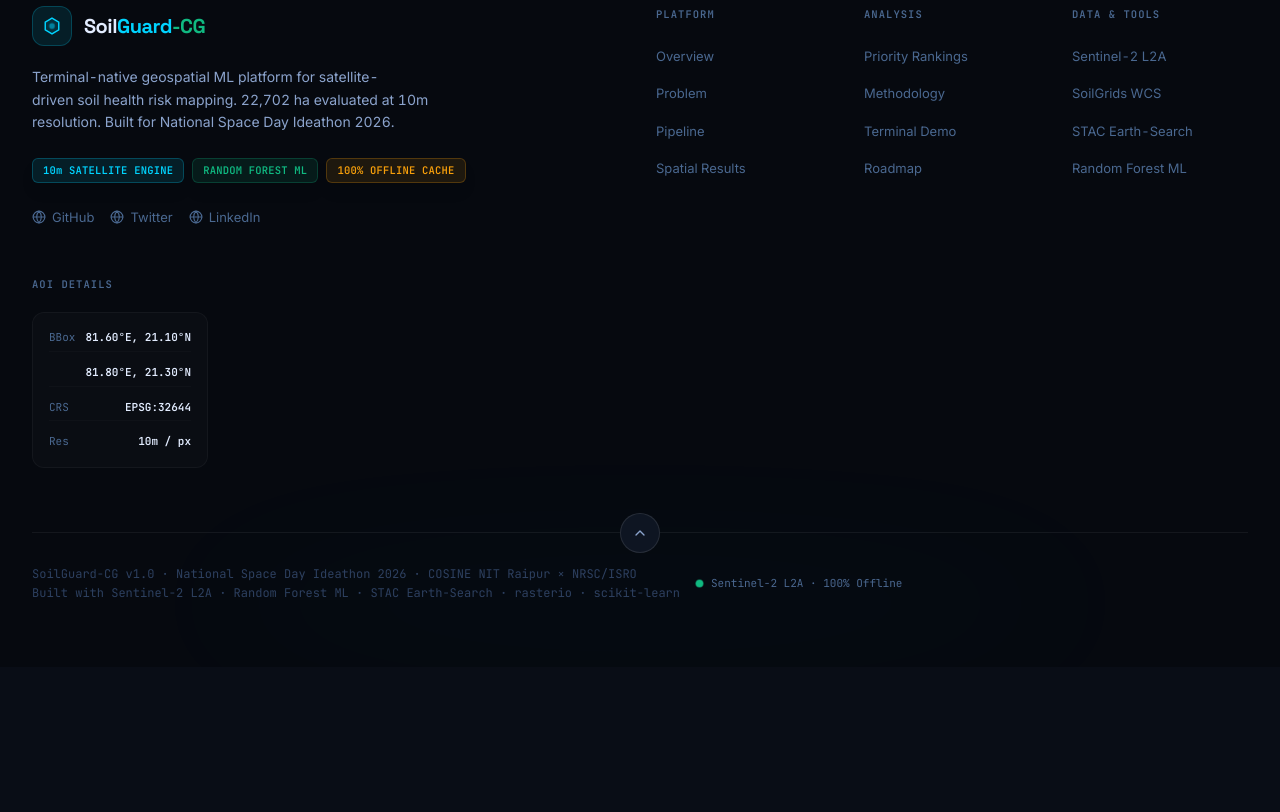
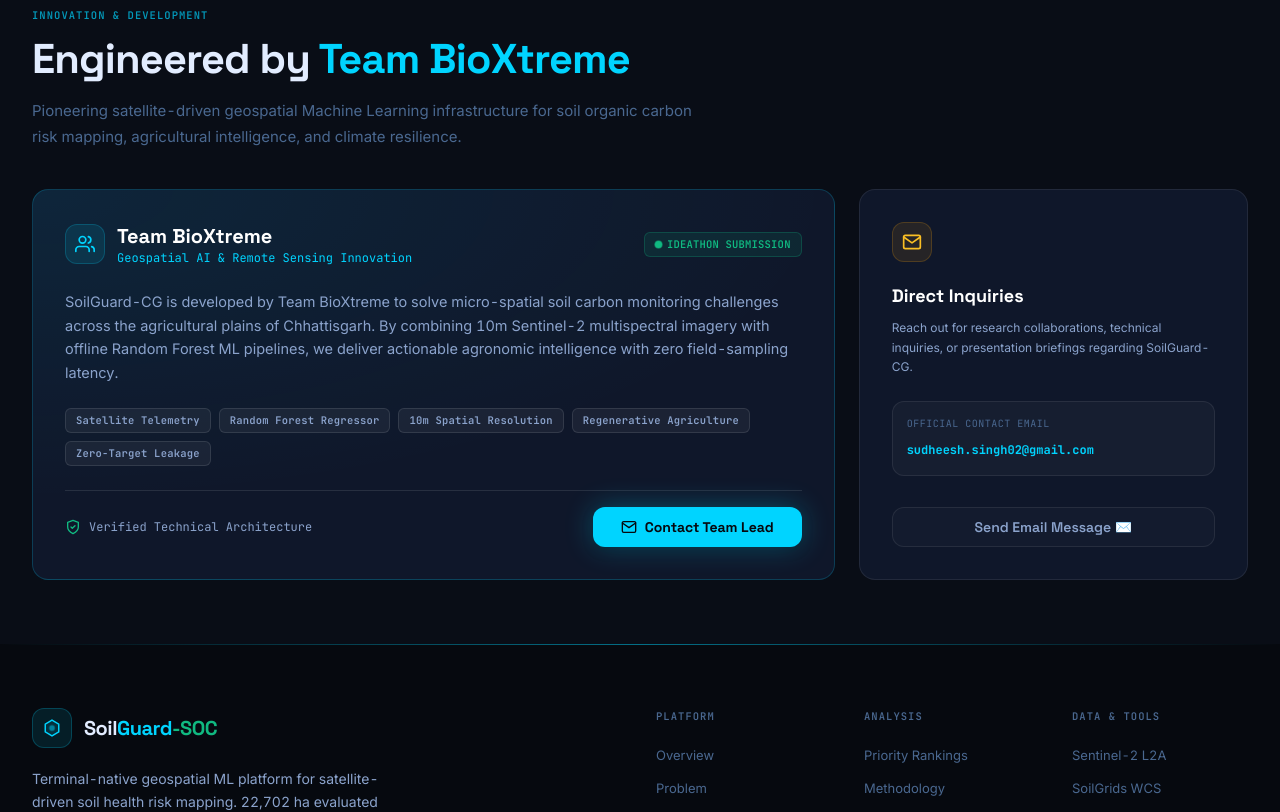
Before and after one commit to Sudheesh02/soilguard-cg, a Next.js app in the folder soilguard-nextjs/: page / in a window 1280 px wide. Shown: the part 10340-11152 px from the top of the page. Before the commit the page ends 11007 px from the top, so only its background shows below. Built offline with nearby package versions, Linux system fonts and the light colour scheme.

Commit message:
feat: add Team BioXtreme section and functional footer navigation

```diff
--- a/soilguard-nextjs/app/page.tsx
+++ b/soilguard-nextjs/app/page.tsx
@@ -10,6 +10,7 @@ import RankingsSection   from '@/components/RankingsSection';
 import MethodologySection from '@/components/MethodologySection';
 import TerminalSection   from '@/components/TerminalSection';
 import RoadmapSection    from '@/components/RoadmapSection';
+import TeamSection       from '@/components/TeamSection';
 import Footer            from '@/components/Footer';
 import LightboxModal     from '@/components/LightboxModal';
 
@@ -35,6 +36,7 @@ export default function Home() {
         <MethodologySection />
         <TerminalSection   />
         <RoadmapSection    />
+        <TeamSection       />
         <Footer            />
       </main>
 
--- a/soilguard-nextjs/components/Footer.tsx
+++ b/soilguard-nextjs/components/Footer.tsx
@@ -6,9 +6,9 @@ const LINKS = [
   {
     title: 'Platform',
     items: [
-      { label: 'Overview',      href: '#overview' },
-      { label: 'Problem',       href: '#problem' },
-      { label: 'Pipeline',      href: '#pipeline' },
+      { label: 'Overview',        href: '#overview' },
+      { label: 'Problem',         href: '#problem' },
+      { label: 'Pipeline',        href: '#pipeline' },
       { label: 'Spatial Results', href: '#results' },
     ],
   },
@@ -24,32 +24,32 @@ const LINKS = [
   {
     title: 'Data & Tools',
     items: [
-      { label: 'Sentinel-2 L2A',  href: '#' },
-      { label: 'SoilGrids WCS',   href: '#' },
-      { label: 'STAC Earth-Search', href: '#' },
-      { label: 'Random Forest ML', href: '#' },
+      { label: 'Sentinel-2 L2A',    href: '#pipeline' },
+      { label: 'SoilGrids WCS',     href: '#methodology' },
+      { label: 'Random Forest ML',   href: '#pipeline' },
+      { label: 'Team BioXtreme',    href: '#team' },
     ],
   },
 ];
 
 export default function Footer() {
-  const scrollTo = (href: string) =>
-    document.querySelector(href)?.scrollIntoView({ behavior: 'smooth' });
+  const scrollTo = (href: string) => {
+    const el = document.querySelector(href);
+    if (el) {
+      el.scrollIntoView({ behavior: 'smooth' });
+    }
+  };
 
   return (
     <footer className="bg-[#06090f] relative overflow-hidden">
-      {/* Animated top gradient line */}
+      {/* Top divider */}
       <div className="absolute top-0 left-0 right-0 h-[1px] bg-gradient-to-r from-transparent via-[#00d4ff] to-transparent opacity-50" />
-      <div className="absolute top-0 left-0 right-0 h-[2px] bg-gradient-to-r from-transparent via-[#10b981] to-transparent opacity-30 animate-[shimmer_3s_infinite]" />
-
-      {/* Background glow */}
-      <div className="absolute bottom-0 left-1/2 -translate-x-1/2 w-3/4 h-32 bg-[#00d4ff] opacity-[0.02] rounded-[100%] blur-[80px]" />
 
       <div className="max-w-7xl mx-auto px-4 sm:px-6 lg:px-8 py-16 relative z-10">
 
         <div className="grid grid-cols-1 md:grid-cols-12 gap-y-12 gap-x-8 mb-16">
 
-          {/* Brand & Mission (Asymmetric wide column) */}
+          {/* Brand & Mission */}
           <div className="md:col-span-5 lg:col-span-6 pr-4">
             <div className="flex items-center gap-3 mb-5 group">
               <div className="w-10 h-10 rounded-xl bg-[rgba(0,212,255,0.10)] border border-[rgba(0,212,255,0.22)] flex items-center justify-center group-hover:shadow-[0_0_20px_rgba(0,212,255,0.3)] transition-all">
@@ -60,28 +60,30 @@ export default function Footer() {
               </div>
               <span style={{ fontFamily: "'Space Grotesk', sans-serif" }} className="text-[20px] font-extrabold text-[#e2ecff] tracking-tight">
                 Soil<span className="text-[#00d4ff]">Guard</span>
-                <span className="text-[#10b981]">-CG</span>
+                <span className="text-[#10b981]">-SOC</span>
               </span>
             </div>
 
             <p className="text-[14px] text-[#8ba3cc] leading-relaxed mb-6 max-w-md text-balance">
-              Terminal-native geospatial ML platform for satellite-driven soil health risk mapping. {METRICS.bareSoilHa.toLocaleString('en-IN', { maximumFractionDigits: 0 })} ha evaluated at 10m resolution. Built for National Space Day Ideathon 2026.
+              Terminal-native geospatial ML platform for satellite-driven soil health risk mapping. {METRICS.bareSoilHa.toLocaleString('en-IN', { maximumFractionDigits: 0 })} ha evaluated at 10m resolution. Developed by Team BioXtreme.
             </p>
 
             <div className="flex flex-wrap gap-2 mb-6">
-              <span className="badge badge-cyan shadow-lg">10m SATELLITE ENGINE</span>
-              <span className="badge badge-emerald shadow-lg">RANDOM FOREST ML</span>
+              <span className="badge badge-cyan shadow-lg">TEAM BIOXTREME</span>
+              <span className="badge badge-emerald shadow-lg">10m SATELLITE ENGINE</span>
               <span className="badge badge-amber shadow-lg">100% OFFLINE CACHE</span>
             </div>
 
-            {/* Social / Contact */}
-            <div className="flex items-center gap-4">
-              {['GitHub', 'Twitter', 'LinkedIn'].map(s => (
-                <a key={s} href="#" className="text-[13px] text-[#4a6890] hover:text-[#00d4ff] hover:drop-shadow-[0_0_8px_rgba(0,212,255,0.8)] transition-all flex items-center gap-1.5">
-                  <svg width="14" height="14" viewBox="0 0 24 24" fill="none" stroke="currentColor" strokeWidth="2" strokeLinecap="round" strokeLinejoin="round"><circle cx="12" cy="12" r="10"/><line x1="2" y1="12" x2="22" y2="12"/><path d="M12 2a15.3 15.3 0 0 1 4 10 15.3 15.3 0 0 1-4 10 15.3 15.3 0 0 1-4-10 15.3 15.3 0 0 1 4-10z"/></svg>
-                  {s}
-                </a>
-              ))}
+            {/* Direct Email Contact */}
+            <div className="flex items-center gap-3 text-xs font-mono text-[#8ba3cc]">
+              <svg width="16" height="16" viewBox="0 0 24 24" fill="none" stroke="#00d4ff" strokeWidth="2" strokeLinecap="round" strokeLinejoin="round">
+                <path d="M4 4h16c1.1 0 2 .9 2 2v12c0 1.1-.9 2-2 2H4c-1.1 0-2-.9-2-2V6c0-1.1.9-2 2-2z"></path>
+                <polyline points="22,6 12,13 2,6"></polyline>
+              </svg>
+              <span>Contact:</span>
+              <a href="mailto:sudheesh.singh02@gmail.com" className="text-[#00d4ff] hover:underline font-bold">
+                sudheesh.singh02@gmail.com
+              </a>
             </div>
           </div>
 
@@ -92,20 +94,21 @@ export default function Footer() {
               <ul className="space-y-3">
                 {col.items.map(item => (
                   <li key={item.label}>
-                    <a
-                      href={item.href}
-                      onClick={e => { if (item.href.startsWith('#')) { e.preventDefault(); scrollTo(item.href); } }}
-                      className="text-[13px] text-[#4a6890] hover:text-[#8ba3cc] transition-colors cursor-pointer"
+                    <button
+                      type="button"
+                      onClick={() => scrollTo(item.href)}
+                      className="text-[13px] text-[#4a6890] hover:text-[#00d4ff] transition-colors text-left cursor-pointer flex items-center gap-1 group"
                     >
-                      {item.label}
-                    </a>
+                      <span>{item.label}</span>
+                      <span className="opacity-0 group-hover:opacity-100 transition-opacity text-[10px]">›</span>
+                    </button>
                   </li>
                 ))}
               </ul>
             </div>
           ))}
 
-          {/* AOI */}
+          {/* AOI Details */}
           <div className="md:col-span-3 lg:col-span-2">
             <p className="eyebrow mb-5">AOI Details</p>
             <div className="space-y-3 font-mono text-[11px] bg-[rgba(255,255,255,0.02)] p-4 rounded-xl border border-[rgba(255,255,255,0.04)]">
@@ -124,18 +127,18 @@ export default function Footer() {
           </div>
         </div>
 
-        {/* Divider & Bottom bar */}
+        {/* Bottom bar */}
         <div className="border-t border-[rgba(255,255,255,0.06)] pt-8 flex flex-col md:flex-row items-center justify-between gap-6 relative">
           <button
-            onClick={() => scrollTo('body')}
+            onClick={() => scrollTo('#overview')}
             className="absolute -top-5 left-1/2 -translate-x-1/2 w-10 h-10 bg-[#0e1522] border border-[rgba(255,255,255,0.1)] rounded-full flex items-center justify-center text-[#8ba3cc] hover:text-[#00d4ff] hover:border-[#00d4ff] hover:shadow-[0_0_15px_rgba(0,212,255,0.3)] transition-all group"
             aria-label="Back to top"
           >
             <svg width="16" height="16" viewBox="0 0 24 24" fill="none" stroke="currentColor" strokeWidth="2" strokeLinecap="round" strokeLinejoin="round" className="group-hover:-translate-y-0.5 transition-transform"><path d="M18 15l-6-6-6 6"/></svg>
           </button>
-          <div className="flex flex-col md:flex-row items-center justify-between gap-4">
-            <p className="text-[12px] text-[#2d4060] font-mono text-center md:text-left">
-              SoilGuard-CG v1.0 · National Space Day Ideathon 2026 · COSINE NIT Raipur × NRSC/ISRO<br/>
+          <div className="flex flex-col md:flex-row items-center justify-between gap-4 w-full">
+            <p className="text-[12px] text-[#4a6890] font-mono text-center md:text-left">
+              SoilGuard-CG v1.0 · Team BioXtreme (<a href="mailto:sudheesh.singh02@gmail.com" className="text-[#00d4ff] hover:underline">sudheesh.singh02@gmail.com</a>)<br/>
               Built with Sentinel-2 L2A · Random Forest ML · STAC Earth-Search · rasterio · scikit-learn
             </p>
             <div className="flex items-center gap-2">
--- /dev/null
+++ b/soilguard-nextjs/components/TeamSection.tsx
@@ -0,0 +1,137 @@
+'use client';
+import StatCard from '@/components/StatCard';
+
+export default function TeamSection() {
+  return (
+    <section id="team" className="py-16 bg-[#090d16] section-border">
+      <div className="max-w-7xl mx-auto px-4 sm:px-6 lg:px-8">
+
+        {/* Header */}
+        <div className="flex flex-col md:flex-row md:items-end justify-between gap-6 mb-10">
+          <div className="max-w-2xl">
+            <p className="eyebrow eyebrow-cyan mb-3">Innovation & Development</p>
+            <h2 className="section-title mb-4">
+              Engineered by <span className="text-[#00d4ff]">Team BioXtreme</span>
+            </h2>
+            <p className="section-body">
+              Pioneering satellite-driven geospatial Machine Learning infrastructure for soil organic carbon risk mapping, agricultural intelligence, and climate resilience.
+            </p>
+          </div>
+        </div>
+
+        {/* Team Card Grid */}
+        <div className="grid grid-cols-1 md:grid-cols-12 gap-6 items-stretch">
+
+          {/* Main Team Bio Card */}
+          <div className="md:col-span-8">
+            <StatCard
+              className="p-8 h-full relative overflow-hidden flex flex-col justify-between"
+              background="radial-gradient(ellipse 100% 80% at 0% 0%, rgba(0,212,255,0.08), transparent), #0f172a"
+              border="1px solid rgba(0,212,255,0.2)"
+            >
+              <div>
+                <div className="flex items-center justify-between mb-6">
+                  <div className="flex items-center gap-3">
+                    <div className="w-10 h-10 rounded-xl bg-[#00d4ff]/10 border border-[#00d4ff]/20 flex items-center justify-center text-[#00d4ff]">
+                      <svg width="20" height="20" viewBox="0 0 24 24" fill="none" stroke="currentColor" strokeWidth="2" strokeLinecap="round" strokeLinejoin="round">
+                        <path d="M17 21v-2a4 4 0 0 0-4-4H5a4 4 0 0 0-4 4v2"></path>
+                        <circle cx="9" cy="7" r="4"></circle>
+                        <path d="M23 21v-2a4 4 0 0 0-3-3.87"></path>
+                        <path d="M16 3.13a4 4 0 0 1 0 7.75"></path>
+                      </svg>
+                    </div>
+                    <div>
+                      <h3 style={{ fontFamily: "'Space Grotesk', sans-serif" }} className="text-xl font-extrabold text-white">
+                        Team BioXtreme
+                      </h3>
+                      <p className="text-xs font-mono text-[#00d4ff]">Geospatial AI & Remote Sensing Innovation</p>
+                    </div>
+                  </div>
+                  <span className="badge badge-emerald flex items-center gap-1.5">
+                    <span className="live-dot" />
+                    IDEATHON SUBMISSION
+                  </span>
+                </div>
+
+                <p className="text-[14.5px] text-[#8ba3cc] leading-relaxed mb-6">
+                  SoilGuard-CG is developed by Team BioXtreme to solve micro-spatial soil carbon monitoring challenges across the agricultural plains of Chhattisgarh. By combining 10m Sentinel-2 multispectral imagery with offline Random Forest ML pipelines, we deliver actionable agronomic intelligence with zero field-sampling latency.
+                </p>
+
+                <div className="flex flex-wrap gap-2 mb-6">
+                  {['Satellite Telemetry', 'Random Forest Regressor', '10m Spatial Resolution', 'Regenerative Agriculture', 'Zero-Target Leakage'].map(tag => (
+                    <span key={tag} className="badge badge-ghost text-[11px] px-3 py-1">
+                      {tag}
+                    </span>
+                  ))}
+                </div>
+              </div>
+
+              <div className="pt-4 border-t border-white/10 flex flex-wrap items-center justify-between gap-4">
+                <div className="flex items-center gap-2">
+                  <svg width="16" height="16" viewBox="0 0 24 24" fill="none" stroke="#10b981" strokeWidth="2" strokeLinecap="round" strokeLinejoin="round">
+                    <path d="M12 22s8-4 8-10V5l-8-3-8 3v7c0 6 8 10 8 10z"></path>
+                    <polyline points="9 12 11 14 15 10"></polyline>
+                  </svg>
+                  <span className="font-mono text-xs text-[#8ba3cc]">Verified Technical Architecture</span>
+                </div>
+                <a
+                  href="mailto:sudheesh.singh02@gmail.com"
+                  className="btn-primary py-2 px-5 text-xs font-bold flex items-center gap-2"
+                >
+                  <svg width="16" height="16" viewBox="0 0 24 24" fill="none" stroke="currentColor" strokeWidth="2" strokeLinecap="round" strokeLinejoin="round">
+                    <path d="M4 4h16c1.1 0 2 .9 2 2v12c0 1.1-.9 2-2 2H4c-1.1 0-2-.9-2-2V6c0-1.1.9-2 2-2z"></path>
+                    <polyline points="22,6 12,13 2,6"></polyline>
+                  </svg>
+                  <span>Contact Team Lead</span>
+                </a>
+              </div>
+            </StatCard>
+          </div>
+
+          {/* Contact & Support Card */}
+          <div className="md:col-span-4">
+            <StatCard
+              className="p-8 h-full flex flex-col justify-between"
+              background="#0f172a"
+              border="1px solid rgba(255,255,255,0.08)"
+            >
+              <div>
+                <div className="w-10 h-10 rounded-xl bg-amber-500/10 border border-amber-500/20 flex items-center justify-center text-amber-400 mb-5">
+                  <svg width="20" height="20" viewBox="0 0 24 24" fill="none" stroke="currentColor" strokeWidth="2" strokeLinecap="round" strokeLinejoin="round">
+                    <path d="M4 4h16c1.1 0 2 .9 2 2v12c0 1.1-.9 2-2 2H4c-1.1 0-2-.9-2-2V6c0-1.1.9-2 2-2z"></path>
+                    <polyline points="22,6 12,13 2,6"></polyline>
+                  </svg>
+                </div>
+                <h4 style={{ fontFamily: "'Space Grotesk', sans-serif" }} className="text-lg font-bold text-white mb-2">
+                  Direct Inquiries
+                </h4>
+                <p className="text-xs text-[#8ba3cc] leading-relaxed mb-6">
+                  Reach out for research collaborations, technical inquiries, or presentation briefings regarding SoilGuard-CG.
+                </p>
+
+                <div className="p-3.5 rounded-xl bg-white/[0.03] border border-white/[0.08] mb-6">
+                  <p className="font-mono text-[10px] text-[#4a6890] uppercase tracking-wider mb-1">Official Contact Email</p>
+                  <a
+                    href="mailto:sudheesh.singh02@gmail.com"
+                    className="font-mono text-xs font-bold text-[#00d4ff] hover:underline break-all"
+                  >
+                    sudheesh.singh02@gmail.com
+                  </a>
+                </div>
+              </div>
+
+              <a
+                href="mailto:sudheesh.singh02@gmail.com"
+                className="w-full btn-ghost py-2.5 text-xs font-semibold justify-center text-center"
+              >
+                Send Email Message ✉️
+              </a>
+            </StatCard>
+          </div>
+
+        </div>
+
+      </div>
+    </section>
+  );
+}
```
